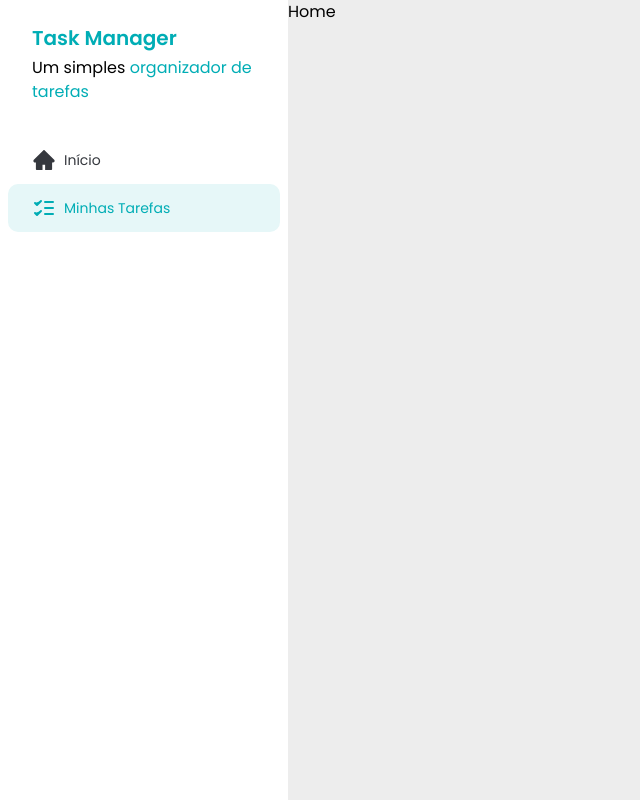
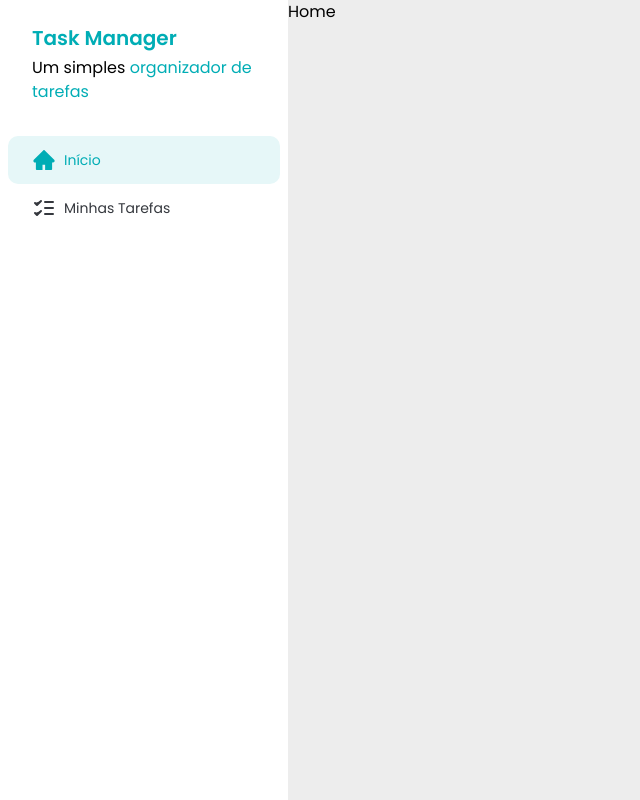
Before and after one commit to VinicyosFerreira/To-Do-List-Manager, a React (Vite) app: page / in a window 1280 px wide. Shown: the whole page, without its empty margins (0-640 px from the left). Built offline with nearby package versions, Linux system fonts and the light colour scheme.

Commit message:
feat: ensure SidebarButton changes according to active route

```diff
--- a/src/components/Sidebar.jsx
+++ b/src/components/Sidebar.jsx
@@ -17,11 +17,11 @@ const Sidebar = () => {
          </div>
 
          <div className="flex flex-col p-2">
-            <SidebarButton color="unselected" href="/">
+            <SidebarButton to="/">
                <HomeIcon />
                Início
             </SidebarButton>
-            <SidebarButton color="selected" href="/tasks">
+            <SidebarButton to="/tasks">
                <TasksIcon />
                Minhas Tarefas
             </SidebarButton>
--- a/src/components/SidebarButton.jsx
+++ b/src/components/SidebarButton.jsx
@@ -1,5 +1,7 @@
+import { NavLink } from 'react-router-dom';
 import { tv } from 'tailwind-variants';
-const SidebarButton = ({ children, color, href }) => {
+
+const SidebarButton = ({ children, to }) => {
    const sidebar = tv({
       base: `flex items-center gap-2 rounded-[10px] px-6 py-3 text-sm`,
       variants: {
@@ -11,9 +13,14 @@ const SidebarButton = ({ children, color, href }) => {
    });
 
    return (
-      <a href={href} className={sidebar({ color })}>
+      <NavLink
+         to={to}
+         className={({ isActive }) =>
+            sidebar({ color: isActive ? 'selected' : 'unselected' })
+         }
+      >
          {children}
-      </a>
+      </NavLink>
    );
 };
 
```
